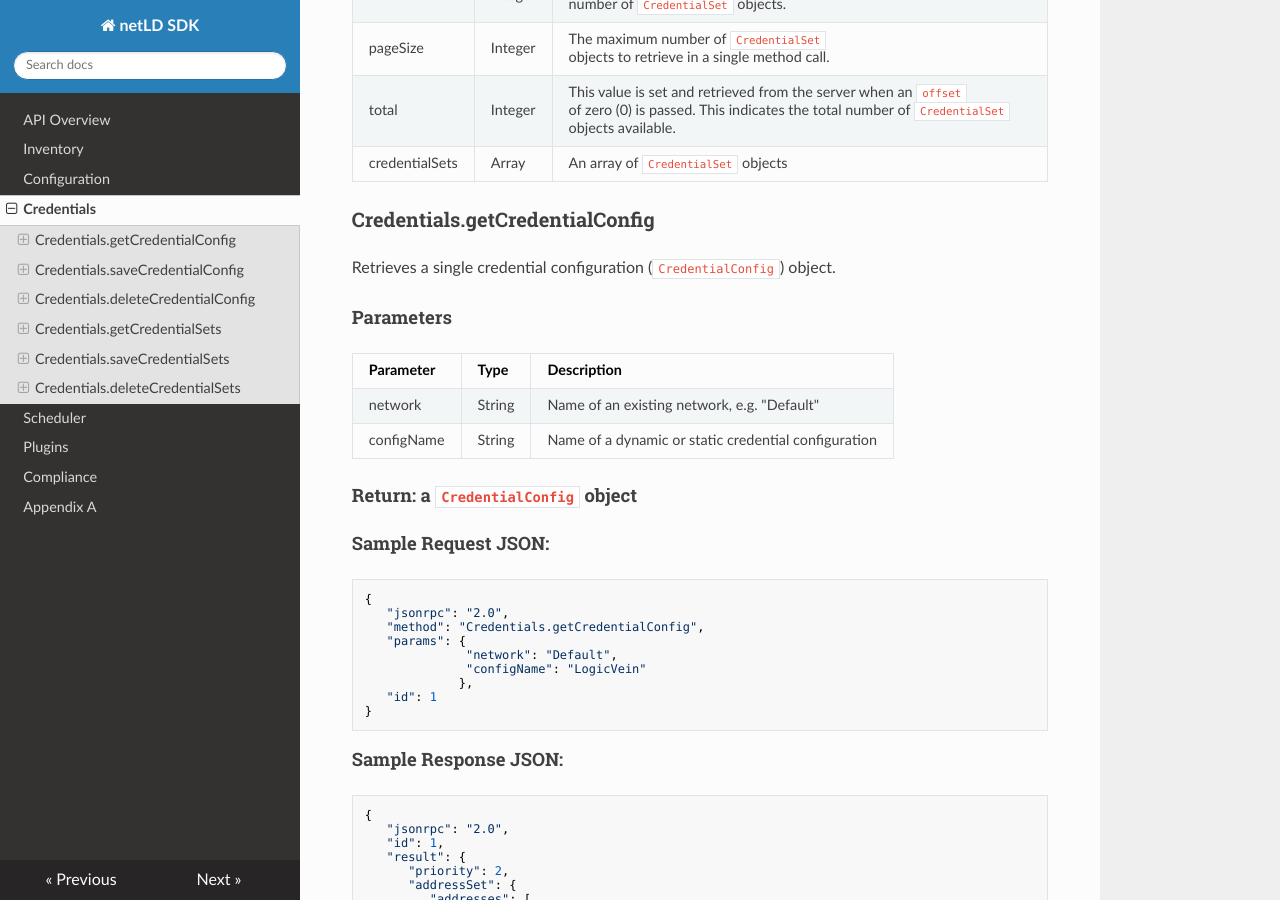
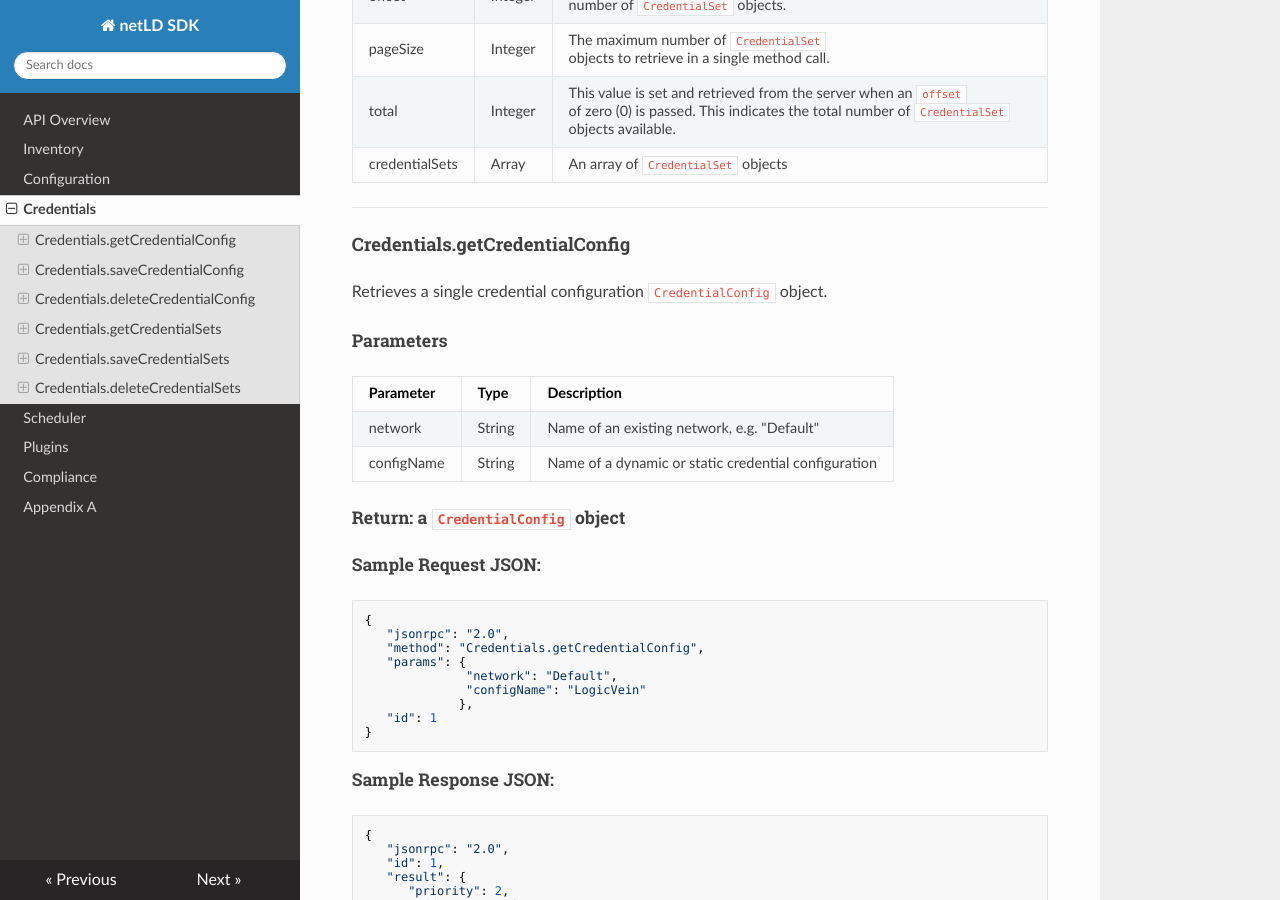
Before and after one commit to logicvein/NetLD-SDK, an MkDocs documentation site: the page built from docs/Credentials.md, in a window 1280 px wide and 900 px high, scrolled down 2032 px. Built offline with MkDocs 1.6.1, drawn with Linux system fonts in a browser that asks for light colours; nearby versions of some CDN libraries; old or Windows-style settings are respelled for this version of MkDocs.

````diff
--- a/docs/Credentials.md
+++ b/docs/Credentials.md
@@ -4,7 +4,7 @@ The credentials API provides the core functionality for device authentication cr
 
 Methods in this API return various "credentials objects" (e.g. CredentialConfig) which encapsulate attributes of specific credentials in Net LineDancer.  These configuration objects are expressed in JSON format.
 
-<p class="vspacer"></p>
+<hr>
 
 A *dynamic* ```CredentialConfig``` object is expressed in JSON format seen here:
 
@@ -36,8 +36,6 @@ Here is an example of a *static* ``CredentialConfig`` object.  Note the empty ``
 }
 ```
 
-<p></p>
-
 | Attribute      | Type          | Description      |
 | -------------- | ------------- | --------------   |
 | priority       | Integer       | A lower priority number indicates higher placement in the list of credential configurations.  These credentials will be tried before others with a higher number. |
@@ -46,8 +44,6 @@ Here is an example of a *static* ``CredentialConfig`` object.  Note the empty ``
 | name           | String  | The name of the ``CredentialConfig`` as seen in the user interface. |
 | managedNetwork | String  | The name of the network that this configuration applies to. If there are no user-created networks this value should be ``Default``. |
 | flat           | Boolean       | ``true if`` the ``CredentialConfig`` represents a "static" configuration, ``false`` if it is dynamic. |
-
-<p class="vspacer"></p>
 
 An example ``CredentialSet`` object is expressed in JSON format seen here:
 
@@ -66,8 +62,6 @@ An example ``CredentialSet`` object is expressed in JSON format seen here:
 }
 ```
 
-<p></p>
-
 | Attribute         | Type          | Description      |
 | ----------------- | ------------- | --------------   |
 | name              | String  | Name of the credential set.  In the case of dynamic credentials this is any user defined name; for static credentials the name MUST be an IP address (IPv4 or IPv6).  |
@@ -81,8 +75,6 @@ An example ``CredentialSet`` object is expressed in JSON format seen here:
 | snmpAuthPriv      | String  | The SNMPv3 private password |
 | priority          | Integer       | A lower priority number indicates higher placement in the list of credential sets. These credentials will be tried before others with a higher number. *Inapplicable to static credentials* |
 
-<p class="vspacer"></p>
-
 An example ```PageData``` object is expressed in JSON format seen here:
 
 ```javascript
@@ -93,7 +85,7 @@ An example ```PageData``` object is expressed in JSON format seen here:
     "credentialSets": [<CredentialSet> objects]
 }
 ```
-<p></p>
+
 
 | Attribute      | Type          | Description      |
 | -------------- | ------------- | --------------   |
@@ -102,20 +94,20 @@ An example ```PageData``` object is expressed in JSON format seen here:
 | total          | Integer       | This value is set and retrieved from the server when an ```offset``` of zero (0) is passed.  This indicates the total number of ```CredentialSet``` objects available. |
 | credentialSets | Array         | An array of ```CredentialSet``` objects |
 
-<p class="vspacer"></p>
+<hr>
 
-### Credentials.getCredentialConfig
-Retrieves a single credential configuration (``CredentialConfig``) object.
+#### Credentials.getCredentialConfig
+Retrieves a single credential configuration ``CredentialConfig`` object.
 
-#### Parameters
+##### Parameters
 | Parameter     | Type          | Description      |
 | ------------- | ------------- | --------------   |
 | network      | String   | Name of an existing network, e.g. "Default" |
 | configName   | String   | Name of a dynamic or static credential configuration |
 
-#### Return: a ```CredentialConfig``` object
+##### Return: a ``CredentialConfig`` object
 
-#### Sample Request JSON:
+##### Sample Request JSON:
 
 ```javascript
 {
@@ -129,7 +121,7 @@ Retrieves a single credential configuration (``CredentialConfig``) object.
 }
 ```
 
-#### Sample Response JSON:
+##### Sample Response JSON:
 
 ```javascript
 {
@@ -149,22 +141,22 @@ Retrieves a single credential configuration (``CredentialConfig``) object.
 }
 ```
 
-<p class="vspacer"></p>
+<hr>
 
-### Credentials.saveCredentialConfig
+#### Credentials.saveCredentialConfig
 
 Save a single credential configuration.  This method can be used to save a new configuration, or renaming an existing one.  Note: after call this method you must call the ``commitEdits`` or ``discardEdits`` method.  If you are making many changes, it is recommended that all changes are should be made before a final call to ``commitEdits``.
 
-#### Parameters
+##### Parameters
 | Parameter        | Type          | Description      |
 | ---------------- | ------------- | --------------   |
 | network          | String  | Name of an existing network, e.g. "Default" |
 | oldConfigName    | String  | When *renaming* a credential configuration, this value should be the "old" (original) name of the configuration, and object in the ``credentialConfig`` parameter should contain the new name. This can be ``null`` in all other cases. |
 | credentialConfig | Object        | A ``CredentialConfig`` object
 
-#### Return: the updated ``CredentialConfig`` object
+##### Return: the updated ``CredentialConfig`` object
 
-#### Sample Request JSON:
+##### Sample Request JSON:
 
 ```javascript
 {
@@ -187,22 +179,22 @@ Save a single credential configuration.  This method can be used to save a new c
 }
 ```
 
-<p class="vspacer"></p>
+<hr>
 
-### Credentials.deleteCredentialConfig
+#### Credentials.deleteCredentialConfig
 
 Delete a single credential configuration.  Note: after call this method you must call the ``commitEdits`` or ``discardEdits`` method.  If you are making many changes, it is recommended that all changes are
 should be made before a final call to ``commitEdits``.
 
-#### Parameters
+##### Parameters
 | Parameter     | Type          | Description      |
 | ------------- | ------------- | --------------   |
 | network      | String   | Name of an existing network, e.g. "Default" |
 | configName   | String   | Name of a dynamic or static credential configuration |
 
-#### Return: nothing
+##### Return: nothing
 
-#### Sample Request JSON:
+##### Sample Request JSON:
 
 ```javascript
 {
@@ -216,13 +208,13 @@ should be made before a final call to ``commitEdits``.
 }
 ```
 
-<p class="vspacer"></p>
+<hr>
 
-### Credentials.getCredentialSets
+#### Credentials.getCredentialSets
 
 Get the credential sets associated with a specified credential configuration.
 
-#### Parameters
+##### Parameters
 | Parameter     | Type           | Description      |
 | ------------- | -------------- | --------------   |
 | pageData      | Object         | A credentials page data object (see above) |
@@ -232,13 +224,13 @@ Get the credential sets associated with a specified credential configuration.
 | sortColumn    | String         | Should be "null" for dynamic configurations, or "ipAddress" for static credential configurations |
 | descending    | Boolean        | The sort order of the ``CredentialSet`` objects, only applicable to static configurations |
 
-#### Return: A ``PageData`` object containing a collection of ``CredentialSet`` objects
+##### Return: A ``PageData`` object containing a collection of ``CredentialSet`` objects
 
 The ```PageData``` object that is returned will contain a property called ```credentialSets```, which is an array of ```CredentialSet``` objects.  If the initial ```offset``` that is passed is zero (0),
 the returned ```PageData``` object will also contain a populated ```total``` attribute, telling you how many total results are available.  By incrementing the ```offset``` by ```pageSize``` you can
 retrieve subsequent pages of results.  When ```offset``` + ```pageSize``` is greater than or equal to ```total``` there are no more results available.
 
-#### Sample Request JSON:
+##### Sample Request JSON:
 
 ```javascript
 {
@@ -261,7 +253,7 @@ retrieve subsequent pages of results.  When ```offset``` + ```pageSize``` is gre
 }
 ```
 
-#### Sample Response JSON:
+##### Sample Response JSON:
 
 ```javascript
 {
@@ -303,23 +295,23 @@ retrieve subsequent pages of results.  When ```offset``` + ```pageSize``` is gre
 
 *Static* credential sets will look identical to *dynamic* credential sets with the exception that the ``name`` property will contain the IP address of the device that the credential set is associated with.
 
-<p class="vspacer"></p>
+<hr>
 
-### Credentials.saveCredentialSets
+#### Credentials.saveCredentialSets
 
 Save a collection of credential sets.  Note: after call this method you must call the ``commitEdits`` or ``discardEdits`` method.  If you are making many changes, it is recommended that all changes are
 should be made before a final call to ``commitEdits``.
 
-#### Parameters
+##### Parameters
 | Parameter        | Type          | Description      |
 | ---------------- | ------------- | --------------   |
 | network          | String  | Name of an existing network, e.g. "Default" |
 | configName       | String  | Name of a dynamic or static credential configuration |
 | credentialSets   | Array         | An array of ``CredentialSet`` objects |
 
-#### Return: nothing
+##### Return: nothing
 
-#### Sample Request JSON:
+##### Sample Request JSON:
 
 ```javascript
 {
@@ -347,22 +339,22 @@ should be made before a final call to ``commitEdits``.
 }
 ```
 
-<p class="vspacer"></p>
+<hr>
 
-### Credentials.deleteCredentialSets
+#### Credentials.deleteCredentialSets
 
 Delete a collection of credential sets.  Note: after call this method you must call the ``commitEdits`` or ``discardEdits`` method.  If you are making many changes, it is recommended that all changes are should be made before a final call to ``commitEdits``.
 
-#### Parameters
+##### Parameters
 | Parameter        | Type          | Description      |
 | ---------------- | ------------- | --------------   |
 | network          | String  | Name of an existing network, e.g. "Default" |
 | configName       | String  | Name of a dynamic or static credential configuration |
 | credentialSets   | Array         | An array of ``CredentialSet`` objects |
 
-#### Return: nothing
+##### Return: nothing
 
-#### Sample Request JSON:
+##### Sample Request JSON:
 
 ```javascript
 {
````
Also changed, not shown: docs/Compliance.md (+16 -16 lines), docs/Configuration.md (+12 -59 lines), docs/Plugins.md (+4 -1 lines).
